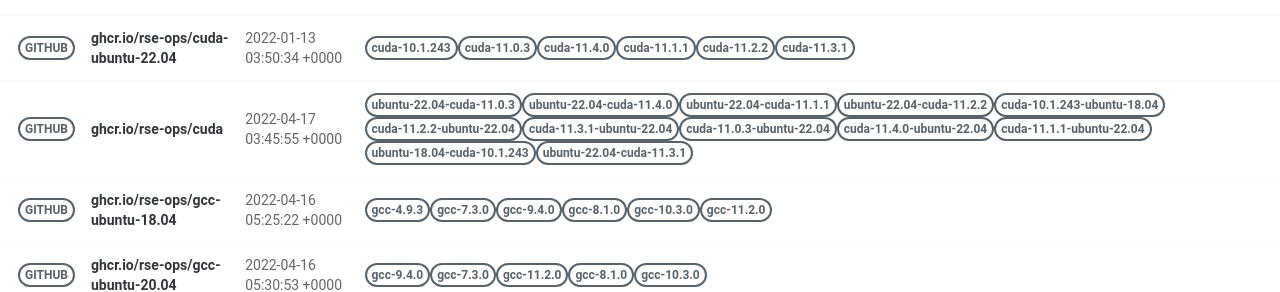
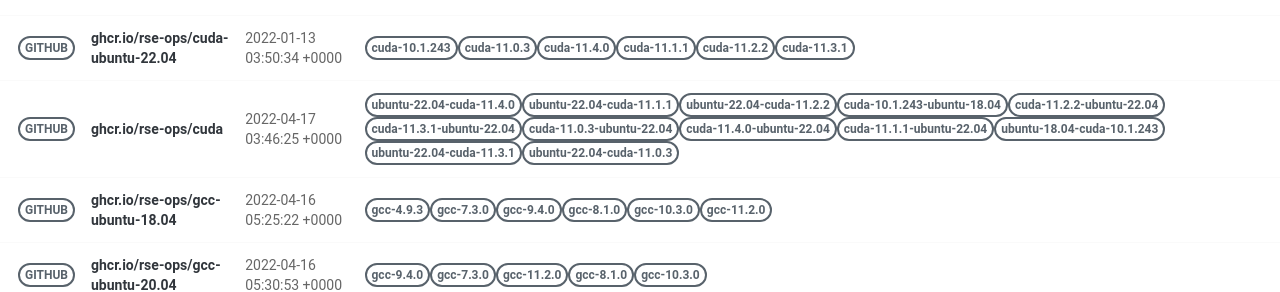
Before and after one commit to rse-ops/docker-images, a Jekyll site: the page built from pages/index.md, in a window 1280 px wide. Shown: the part 414-706 px from the top of the page. Built offline with Jekyll 4.4.1, drawn with Linux system fonts in a browser that asks for light colours; nearby versions of some CDN libraries; part of the change alters nothing that is shown.

Commit message:
Automated push to update library 2022-04-17

```diff
--- a/_library/ghcr.io-rse-ops-cuda.md
+++ b/_library/ghcr.io-rse-ops-cuda.md
@@ -1,14 +1,11 @@
 ---
 layout: container
 name: ghcr.io/rse-ops/cuda
-updated_at: 2022-04-17 03:45:55.740018
+updated_at: 2022-04-17 03:46:25.519775
 
 
 container_url: https://github.com/orgs/rse-ops/packages/container/package/cuda
 versions:
- - tag: ubuntu-22.04-cuda-11.0.3
-   dockerfile: https://github.com/rse-ops/docker-images/blob/main/ubuntu/cuda/Dockerfile
-   manifest: https://crane.ggcr.dev/manifest/ghcr.io/rse-ops/cuda:ubuntu-22.04-cuda-11.0.3
  - tag: ubuntu-22.04-cuda-11.4.0
    dockerfile: https://github.com/rse-ops/docker-images/blob/main/ubuntu/cuda/Dockerfile
    manifest: https://crane.ggcr.dev/manifest/ghcr.io/rse-ops/cuda:ubuntu-22.04-cuda-11.4.0
@@ -42,5 +39,8 @@ versions:
  - tag: ubuntu-22.04-cuda-11.3.1
    dockerfile: https://github.com/rse-ops/docker-images/blob/main/ubuntu/cuda/Dockerfile
    manifest: https://crane.ggcr.dev/manifest/ghcr.io/rse-ops/cuda:ubuntu-22.04-cuda-11.3.1
+ - tag: ubuntu-22.04-cuda-11.0.3
+   dockerfile: https://github.com/rse-ops/docker-images/blob/main/ubuntu/cuda/Dockerfile
+   manifest: https://crane.ggcr.dev/manifest/ghcr.io/rse-ops/cuda:ubuntu-22.04-cuda-11.0.3
 
 ---
```
